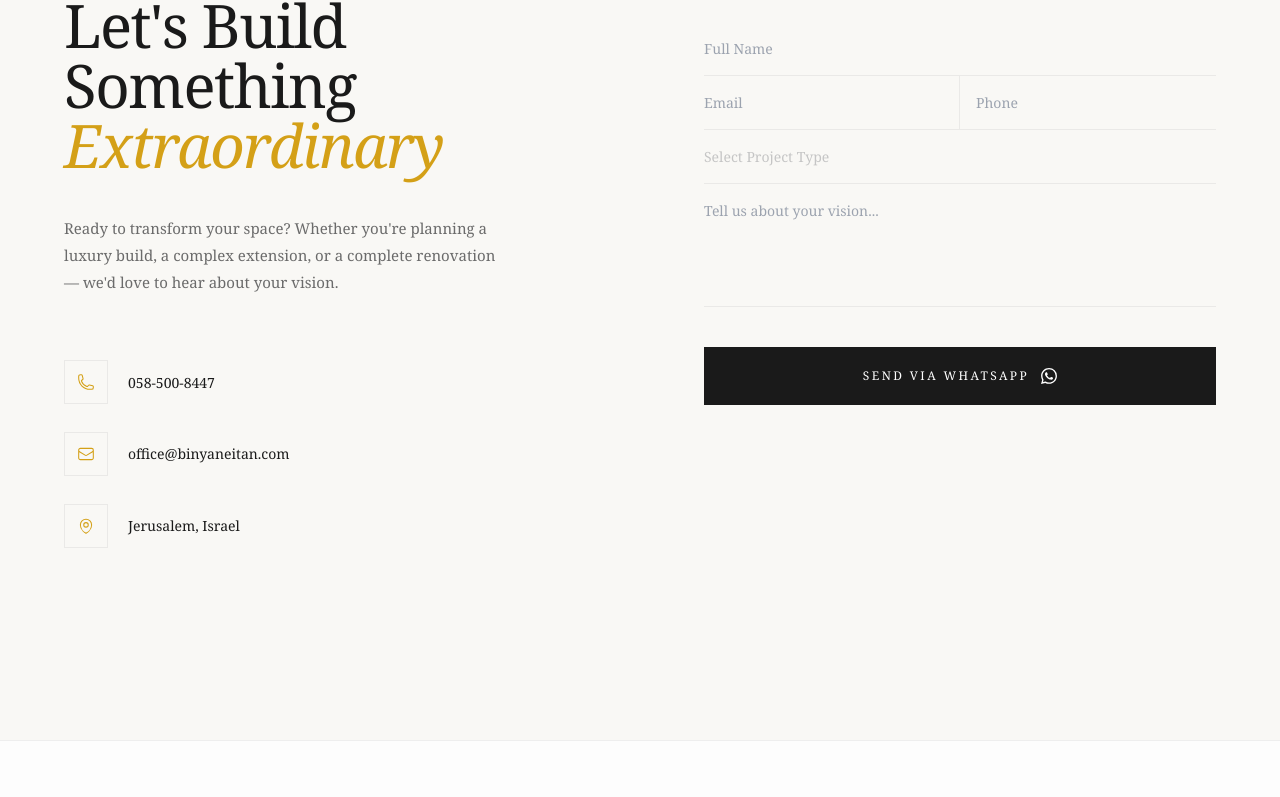
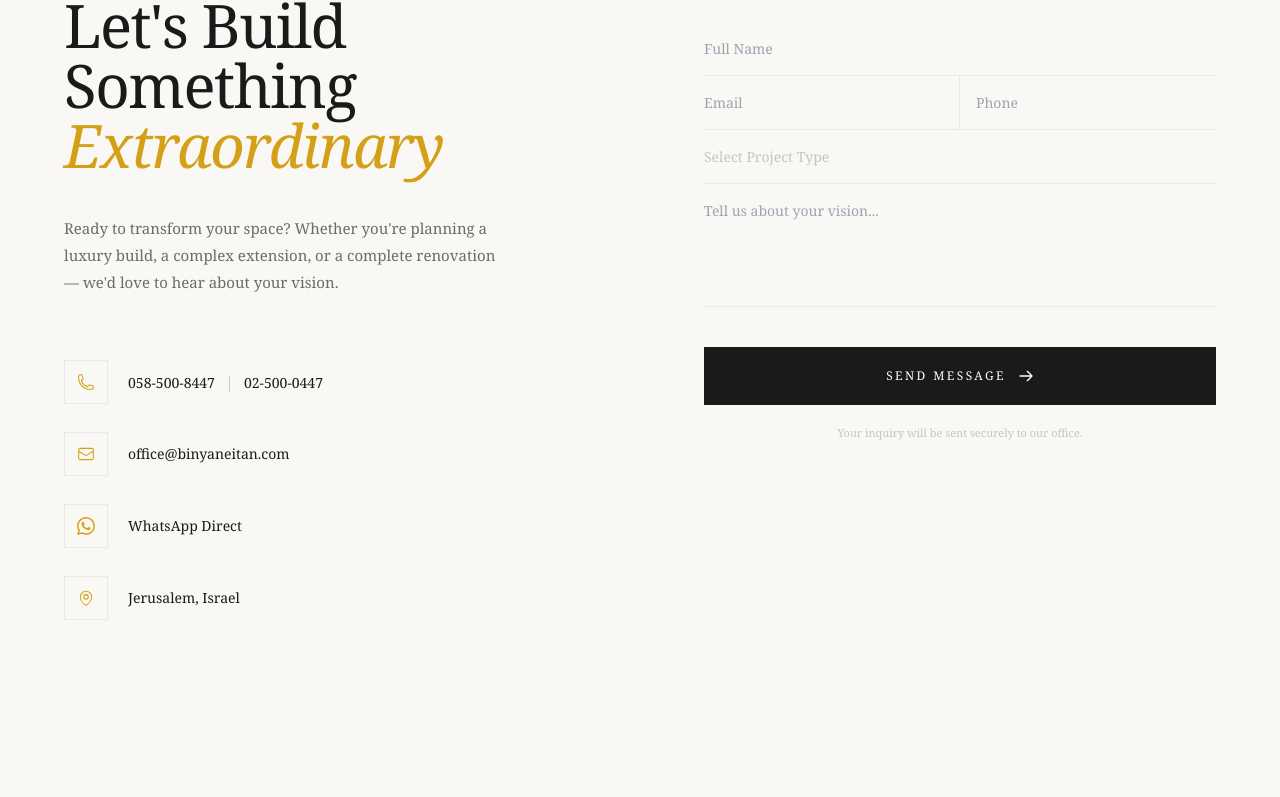
Before and after one commit to chananby/binyan-eitan-site, a Next.js app: page / in a window 1280 px wide. Shown: the part 5522-6319 px from the top of the page. Built offline with nearby package versions, Linux system fonts and the light colour scheme; a web font is replaced by a local one.

Commit message:
Update page.tsx

```diff
--- a/src/app/page.tsx
+++ b/src/app/page.tsx
@@ -536,12 +536,38 @@ function Portfolio() {
 function Contact() {
   const [formState, setFormState] = useState({ name: "", email: "", phone: "", projectType: "", message: "" });
   const [submitted, setSubmitted] = useState(false);
+  const [isSubmitting, setIsSubmitting] = useState(false);
 
-  const handleSubmit = (e: React.FormEvent) => {
+  const handleSubmit = async (e: React.FormEvent) => {
     e.preventDefault();
-    const text = encodeURIComponent(`Hello Binyan Eitan,\n\nName: ${formState.name}\nEmail: ${formState.email}\nPhone: ${formState.phone}\nProject: ${formState.projectType}\n\n${formState.message}`);
-    window.open(`https://wa.me/972585008447?text=${text}`, "_blank");
-    setSubmitted(true);
+    setIsSubmitting(true);
+
+    const formData = new FormData();
+    formData.append("access_key", "4f934f99-bd06-4f7d-b552-7355cd127598");
+    formData.append("subject", "New Lead from Binyan Eitan Website");
+    formData.append("name", formState.name);
+    formData.append("email", formState.email);
+    formData.append("phone", formState.phone);
+    formData.append("projectType", formState.projectType);
+    formData.append("message", formState.message);
+
+    try {
+      const res = await fetch("https://api.web3forms.com/submit", {
+        method: "POST",
+        body: formData,
+      });
+      const data = await res.json();
+      if (data.success) {
+        setSubmitted(true);
+      } else {
+        alert("Something went wrong. Please try again.");
+      }
+    } catch (error) {
+      console.error("Error:", error);
+      alert("Something went wrong. Please try again.");
+    } finally {
+      setIsSubmitting(false);
+    }
   };
 
   const inputBase = "w-full bg-transparent py-4 text-[14px] placeholder:font-light focus:outline-none transition-colors duration-300 font-light";
@@ -566,6 +592,8 @@ function Contact() {
                 </div>
                 <div>
                   <a href="tel:058-500-8447" className="text-[14px] transition-colors duration-300 hover:text-amber-600" style={{ color: C.text }}>058-500-8447</a>
+                  <span style={{ color: C.textFaint }} className="mx-2.5">|</span>
+                  <a href="tel:02-500-0447" className="text-[14px] transition-colors duration-300 hover:text-amber-600" style={{ color: C.text }}>02-500-0447</a>
                 </div>
               </div>
 
@@ -574,6 +602,13 @@ function Contact() {
                   <svg className="w-[18px] h-[18px]" style={{ color: C.amber }} fill="none" viewBox="0 0 24 24" stroke="currentColor" strokeWidth={1.4}><path d="M21.75 6.75v10.5a2.25 2.25 0 01-2.25 2.25h-15a2.25 2.25 0 01-2.25-2.25V6.75m19.5 0A2.25 2.25 0 0019.5 4.5h-15a2.25 2.25 0 00-2.25 2.25m19.5 0v.243a2.25 2.25 0 01-1.07 1.916l-7.5 4.615a2.25 2.25 0 01-2.36 0L3.32 8.91a2.25 2.25 0 01-1.07-1.916V6.75" /></svg>
                 </div>
                 <a href="mailto:office@binyaneitan.com" className="text-[14px] transition-colors duration-300 hover:text-amber-600" style={{ color: C.text }}>office@binyaneitan.com</a>
+              </div>
+
+              <div className="flex items-center gap-5">
+                <div className="w-11 h-11 flex items-center justify-center" style={{ border: `1px solid ${C.border}` }}>
+                  <svg className="w-[18px] h-[18px]" style={{ color: C.amber }} viewBox="0 0 24 24" fill="currentColor"><path d="M17.472 14.382c-.297-.149-1.758-.867-2.03-.967-.273-.099-.471-.148-.67.15-.197.297-.767.966-.94 1.164-.173.199-.347.223-.644.075-.297-.15-1.255-.463-2.39-1.475-.883-.788-1.48-1.761-1.653-2.059-.173-.297-.018-.458.13-.606.134-.133.298-.347.446-.52.149-.174.198-.298.298-.497.099-.198.05-.371-.025-.52-.075-.149-.669-1.612-.916-2.207-.242-.579-.487-.5-.669-.51-.173-.008-.371-.01-.57-.01-.198 0-.52.074-.792.372-.272.297-1.04 1.016-1.04 2.479 0 1.462 1.065 2.875 1.213 3.074.149.198 2.096 3.2 5.077 4.487.709.306 1.262.489 1.694.625.712.227 1.36.195 1.871.118.571-.085 1.758-.719 2.006-1.413.248-.694.248-1.289.173-1.413-.074-.124-.272-.198-.57-.347m-5.421 7.403h-.004a9.87 9.87 0 01-5.031-1.378l-.361-.214-3.741.982.998-3.648-.235-.374a9.86 9.86 0 01-1.51-5.26c.001-5.45 4.436-9.884 9.888-9.884 2.64 0 5.122 1.03 6.988 2.898a9.825 9.825 0 012.893 6.994c-.003 5.45-4.437 9.884-9.885 9.884m8.413-18.297A11.815 11.815 0 0012.05 0C5.495 0 .16 5.335.157 11.892c0 2.096.547 4.142 1.588 5.945L.057 24l6.305-1.654a11.882 11.882 0 005.683 1.448h.005c6.554 0 11.89-5.335 11.893-11.893a11.821 11.821 0 00-3.48-8.413z" /></svg>
+                </div>
+                <a href="https://wa.me/972585008447" target="_blank" rel="noopener noreferrer" className="text-[14px] transition-colors duration-300 hover:text-amber-600" style={{ color: C.text }}>WhatsApp Direct</a>
               </div>
 
               <div className="flex items-center gap-5">
@@ -590,40 +625,49 @@ function Contact() {
               <form onSubmit={handleSubmit} className="space-y-0">
                 <div className="mb-10"><span className="text-[11px] tracking-[0.3em] uppercase" style={{ color: C.textLight }}>Project Inquiry</span></div>
                 <div style={{ borderBottom: `1px solid ${C.border}` }}>
+                  <label htmlFor="name" className="sr-only">Full Name</label>
                   <input id="name" type="text" placeholder="Full Name" required value={formState.name} onChange={(e) => setFormState({ ...formState, name: e.target.value })} className={inputBase} style={{ color: C.text }} />
                 </div>
                 <div className="grid grid-cols-2 gap-0">
                   <div style={{ borderBottom: `1px solid ${C.border}`, borderRight: `1px solid ${C.border}` }}>
+                    <label htmlFor="email" className="sr-only">Email</label>
                     <input id="email" type="email" placeholder="Email" required value={formState.email} onChange={(e) => setFormState({ ...formState, email: e.target.value })} className={inputBase} style={{ color: C.text }} />
                   </div>
                   <div style={{ borderBottom: `1px solid ${C.border}` }}>
+                    <label htmlFor="phone" className="sr-only">Phone</label>
                     <input id="phone" type="tel" placeholder="Phone" value={formState.phone} onChange={(e) => setFormState({ ...formState, phone: e.target.value })} className={`${inputBase} pl-4`} style={{ color: C.text }} />
                   </div>
                 </div>
                 <div style={{ borderBottom: `1px solid ${C.border}` }}>
+                  <label htmlFor="projectType" className="sr-only">Project Type</label>
                   <select id="projectType" value={formState.projectType} onChange={(e) => setFormState({ ...formState, projectType: e.target.value })} className={`${inputBase} appearance-none cursor-pointer`} style={{ color: formState.projectType ? C.text : C.textFaint }}>
                     <option value="" disabled>Select Project Type</option>
                     <option value="new-construction">New Construction</option>
                     <option value="renovation">Full Renovation</option>
                     <option value="extension">Floor Extension</option>
                     <option value="luxury-interior">Luxury Interior</option>
+                    <option value="engineering">Engineering Consultation</option>
                     <option value="other">Other</option>
                   </select>
                 </div>
                 <div style={{ borderBottom: `1px solid ${C.border}` }}>
-                  <textarea id="message" rows={4} placeholder="Tell us about your vision..." value={formState.message} onChange={(e) => setFormState({ ...formState, message: e.target.value })} className={`${inputBase} resize-none`} style={{ color: C.text }} />
+                  <label htmlFor="message" className="sr-only">Message</label>
+                  <textarea id="message" rows={4} placeholder="Tell us about your vision..." required value={formState.message} onChange={(e) => setFormState({ ...formState, message: e.target.value })} className={`${inputBase} resize-none`} style={{ color: C.text }} />
                 </div>
                 <div className="pt-10">
-                  <button type="submit" className="w-full py-5 text-white text-[12px] tracking-[0.2em] uppercase font-medium transition-all duration-300 flex items-center justify-center gap-3" style={{ backgroundColor: C.text }} onMouseEnter={(e) => (e.currentTarget.style.backgroundColor = C.amber)} onMouseLeave={(e) => (e.currentTarget.style.backgroundColor = C.text)}>
-                    Send via WhatsApp
-                    <svg className="w-4 h-4" viewBox="0 0 24 24" fill="currentColor"><path d="M17.472 14.382c-.297-.149-1.758-.867-2.03-.967-.273-.099-.471-.148-.67.15-.197.297-.767.966-.94 1.164-.173.199-.347.223-.644.075-.297-.15-1.255-.463-2.39-1.475-.883-.788-1.48-1.761-1.653-2.059-.173-.297-.018-.458.13-.606.134-.133.298-.347.446-.52.149-.174.198-.298.298-.497.099-.198.05-.371-.025-.52-.075-.149-.669-1.612-.916-2.207-.242-.579-.487-.5-.669-.51-.173-.008-.371-.01-.57-.01-.198 0-.52.074-.792.372-.272.297-1.04 1.016-1.04 2.479 0 1.462 1.065 2.875 1.213 3.074.149.198 2.096 3.2 5.077 4.487.709.306 1.262.489 1.694.625.712.227 1.36.195 1.871.118.571-.085 1.758-.719 2.006-1.413.248-.694.248-1.289.173-1.413-.074-.124-.272-.198-.57-.347m-5.421 7.403h-.004a9.87 9.87 0 01-5.031-1.378l-.361-.214-3.741.982.998-3.648-.235-.374a9.86 9.86 0 01-1.51-5.26c.001-5.45 4.436-9.884 9.888-9.884 2.64 0 5.122 1.03 6.988 2.898a9.825 9.825 0 012.893 6.994c-.003 5.45-4.437 9.884-9.885 9.884m8.413-18.297A11.815 11.815 0 0012.05 0C5.495 0 .16 5.335.157 11.892c0 2.096.547 4.142 1.588 5.945L.057 24l6.305-1.654a11.882 11.882 0 005.683 1.448h.005c6.554 0 11.89-5.335 11.893-11.893a11.821 11.821 0 00-3.48-8.413z" /></svg>
+                  <button type="submit" disabled={isSubmitting} className="w-full py-5 text-white text-[12px] tracking-[0.2em] uppercase font-medium transition-all duration-300 flex items-center justify-center gap-3 disabled:opacity-70 disabled:cursor-not-allowed" style={{ backgroundColor: C.text }} onMouseEnter={(e) => { if(!isSubmitting) e.currentTarget.style.backgroundColor = C.amber }} onMouseLeave={(e) => { if(!isSubmitting) e.currentTarget.style.backgroundColor = C.text }}>
+                    {isSubmitting ? "Sending..." : "Send Message"}
+                    {!isSubmitting && (
+                      <svg className="w-4 h-4" fill="none" viewBox="0 0 24 24" stroke="currentColor" strokeWidth={2}><path strokeLinecap="round" strokeLinejoin="round" d="M14 5l7 7m0 0l-7 7m7-7H3" /></svg>
+                    )}
                   </button>
                 </div>
+                <p className="text-[11px] text-center font-light pt-5" style={{ color: C.textFaint }}>Your inquiry will be sent securely to our office.</p>
               </form>
             ) : (
               <motion.div initial={{ opacity: 0, y: 20 }} animate={{ opacity: 1, y: 0 }} className="flex flex-col items-center justify-center h-full text-center py-24">
                 <div className="w-16 h-16 flex items-center justify-center mb-8 rotate-45" style={{ border: `1px solid ${C.amber}` }}>
-                  <svg className="w-6 h-6 -rotate-45" style={{ color: C.amber }} fill="none" viewBox="0 0 24 24" stroke="currentColor" strokeWidth={2}><path d="M5 13l4 4L19 7" /></svg>
+                  <svg className="w-6 h-6 -rotate-45" style={{ color: C.amber }} fill="none" viewBox="0 0 24 24" stroke="currentColor" strokeWidth={2}><path strokeLinecap="round" strokeLinejoin="round" d="M5 13l4 4L19 7" /></svg>
                 </div>
                 <h3 className="font-playfair text-2xl mb-3" style={{ color: C.text }}>Message Sent</h3>
                 <p className="text-[14px] font-light" style={{ color: C.textMuted }}>Thank you. We&apos;ll be in touch shortly.</p>
@@ -635,7 +679,6 @@ function Contact() {
     </Section>
   );
 }
-
 /* ─────────────────────────────────────────────
    FOOTER
    ───────────────────────────────────────────── */
```
